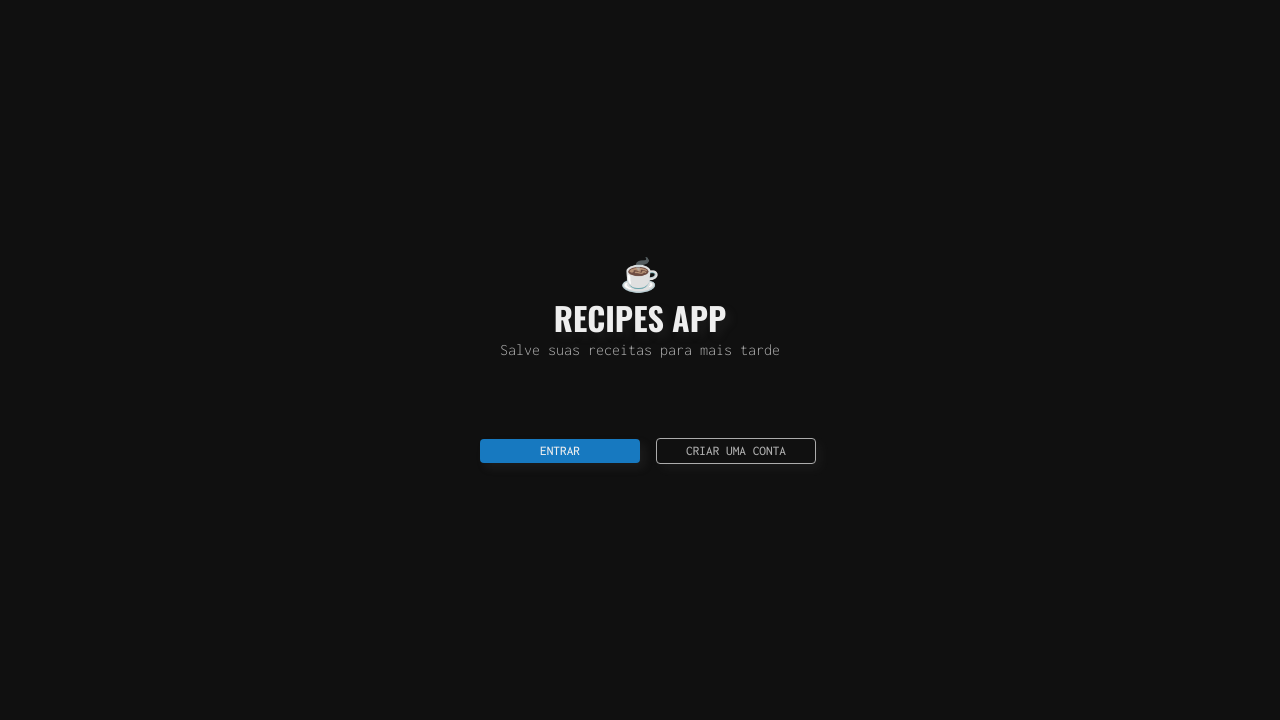
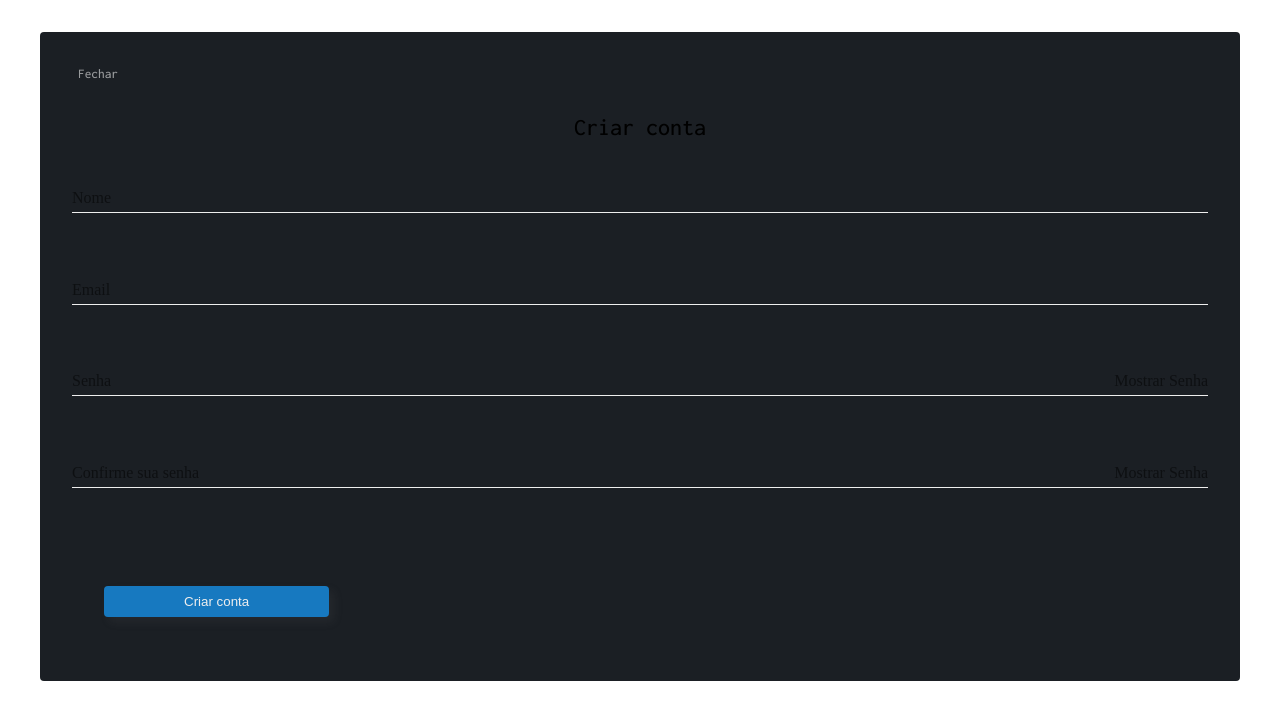
Before and after one commit to Rafael-Cesario/Projects, a Next.js app in the folder frontend/: page /auth/createAccount in a window 1280 px wide. Before the commit this address had no page. Shown: the top 720 px of the page. Built offline with nearby package versions, Linux system fonts and the light colour scheme.

Commit message:
Feature: Auth Create Account Page

```diff
--- a/frontend/package.json
+++ b/frontend/package.json
@@ -6,7 +6,8 @@
 	"main": "index.js",
 	"scripts": {
 		"dev": "next dev",
-		"test": "vitest"
+		"test": "vitest",
+		"build": "next build"
 	},
 	"keywords": [],
 	"author": "",
--- a/frontend/src/components/createAccountFields/createAccountFields.style.tsx
+++ b/frontend/src/components/createAccountFields/createAccountFields.style.tsx
@@ -1,7 +1,7 @@
 import styled from 'styled-components';
 import { palette } from '../../style/global.style';
 
-export const CreateAccountFormStyle = styled.div`
+export const CreateAccountFieldsStyle = styled.div`
 	margin: 2rem 0;
 
 	.field {
--- a/frontend/src/components/createAccountFields/createAccountFields.tsx
+++ b/frontend/src/components/createAccountFields/createAccountFields.tsx
@@ -1,7 +1,7 @@
 import { useState } from 'react';
-import { CreateAccountFormStyle } from './createAccountFields.style';
+import { CreateAccountFieldsStyle } from './createAccountFields.style';
 
-export const CreateAccountForm = () => {
+export const CreateAccountFields = () => {
 	const [inputType, setInputType] = useState('password');
 
 	const changeInputType = () => {
@@ -10,7 +10,7 @@ export const CreateAccountForm = () => {
 	};
 
 	return (
-		<CreateAccountFormStyle>
+		<CreateAccountFieldsStyle>
 			<div className="field">
 				<input required id="name" type="text" />
 				<label htmlFor="name">Nome</label>
@@ -34,6 +34,6 @@ export const CreateAccountForm = () => {
 					Confirme sua senha <span onClick={() => changeInputType()}>Mostrar Senha</span>
 				</label>
 			</div>
-		</CreateAccountFormStyle>
+		</CreateAccountFieldsStyle>
 	);
 };
--- a/frontend/src/pages/_app.tsx
+++ b/frontend/src/pages/_app.tsx
@@ -1,30 +1,5 @@
-import { GlobalStyle } from '../style/global.style';
-import { AppStyle } from '../style/app.style';
-import { useRouter } from 'next/router';
-
-const App = () => {
-	const router = useRouter();
-
-	return (
-		<>
-			<title>Recipes App</title>
-
-			<AppStyle>
-				<h1 className="icon">&#x2615;</h1>
-				<h1 className="title">Recipes App</h1>
-				<p className="paragraph">Salve suas receitas para mais tarde</p>
-
-				<div className="buttons">
-					<button className="login">Entrar</button>
-					<button className="create-account" onClick={() => router.push('/createAccount')}>
-						Criar uma conta
-					</button>
-				</div>
-			</AppStyle>
-
-			<GlobalStyle />
-		</>
-	);
+const CustomApp = ({ Component, pageProps }) => {
+	return <Component {...pageProps} />;
 };
 
-export default App;
+export default CustomApp;
--- a/frontend/src/pages/_document.tsx
+++ b/frontend/src/pages/_document.tsx
@@ -33,8 +33,8 @@ export default class MyDocument extends Document {
 					/>
 				</Head>
 				<body>
-					<Main></Main>
-					<NextScript></NextScript>
+					<Main />
+					<NextScript />
 				</body>
 			</Html>
 		);
--- /dev/null
+++ b/frontend/src/pages/auth/createAccount.tsx
@@ -0,0 +1,11 @@
+import { AccountForm, CreateAccountFields } from '../../components';
+
+const CreateAccount = () => {
+	return (
+		<AccountForm title={'Criar conta'}>
+			<CreateAccountFields />
+		</AccountForm>
+	);
+};
+
+export default CreateAccount;
--- a/frontend/tsconfig.json
+++ b/frontend/tsconfig.json
@@ -15,6 +15,6 @@
 		"esModuleInterop": true,
 		"module": "esnext"
 	},
-	"include": ["next-env.d.ts", "**/*.ts", "**/*.tsx"],
+	"include": ["next-env.d.ts", "**/*.ts", "**/*.tsx", "src/pages/_document.tsx"],
 	"exclude": ["node_modules"]
 }
```
Also changed, not shown: frontend/src/pages/createAccount.tsx (deleted, +0 -11 lines), frontend/src/pages/index.tsx (+23 -2 lines).
